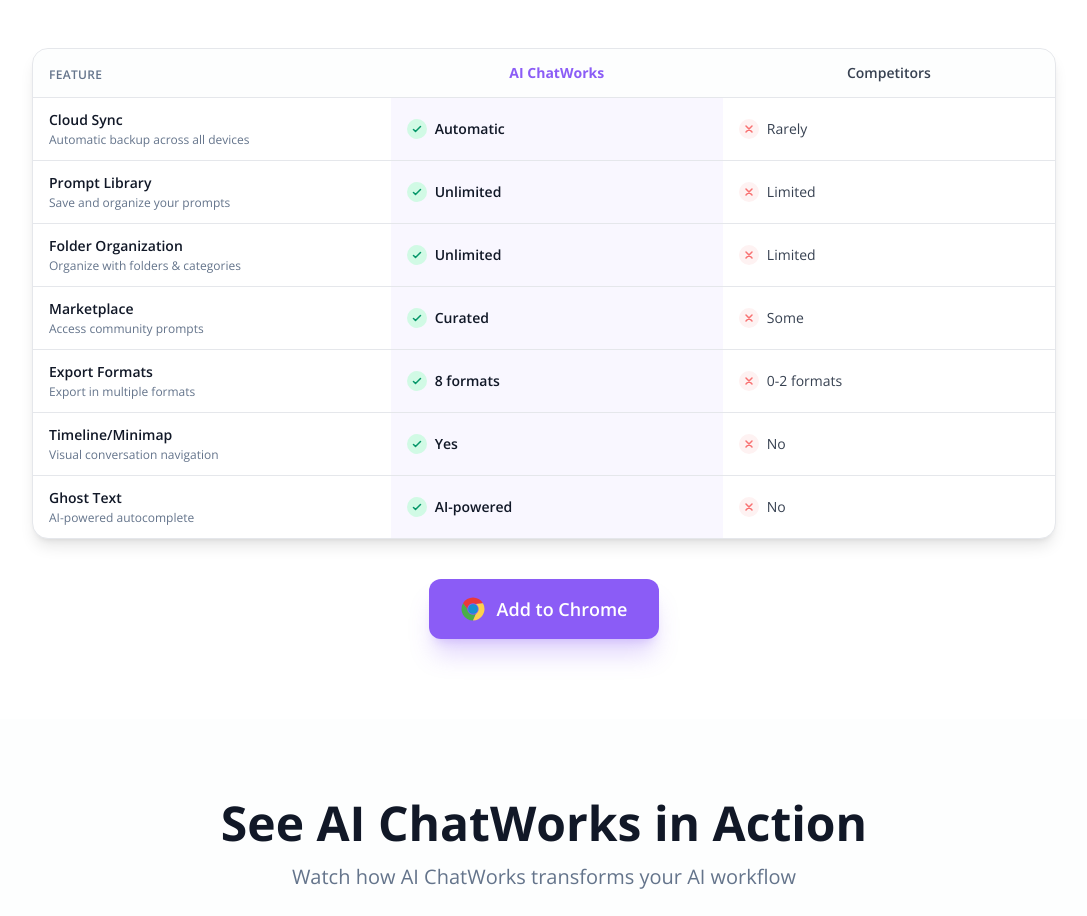
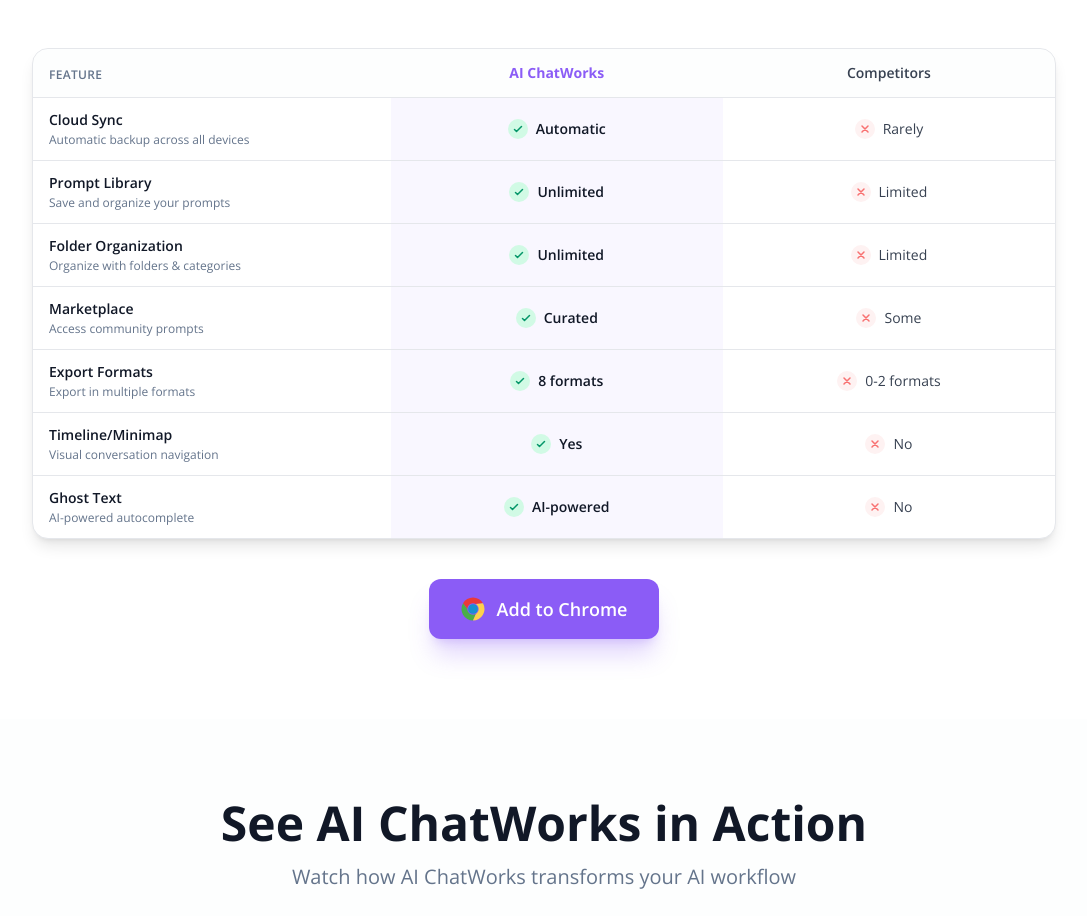
Before and after one commit to roeymit84/ai-chatworks-website, a Next.js app: page / in a window 1280 px wide. Shown: the part 1930-2846 px from the top of the page, without its empty margins (96-1183 px from the left). Built offline with nearby package versions, Linux system fonts and the light colour scheme.

Commit message:
Add files via upload

```diff
--- a/app/page.jsx
+++ b/app/page.jsx
@@ -214,7 +214,7 @@
                       <div className="text-xs text-brand-slate">Automatic backup across all devices</div>
                     </td>
                     <td className="px-4 py-3 bg-brand-purple/5">
-                      <div className="flex items-center gap-2 justify-start">
+                      <div className="flex items-center gap-2 justify-center">
                         <div className="w-5 h-5 rounded-full bg-emerald-100 flex items-center justify-center flex-shrink-0">
                           <svg className="w-3 h-3 text-emerald-600" fill="none" stroke="currentColor" viewBox="0 0 24 24">
                             <path strokeLinecap="round" strokeLinejoin="round" strokeWidth={3} d="M5 13l4 4L19 7" />
@@ -224,7 +224,7 @@
                       </div>
                     </td>
                     <td className="px-4 py-3">
-                      <div className="flex items-center gap-2 justify-start">
+                      <div className="flex items-center gap-2 justify-center">
                         <div className="w-5 h-5 rounded-full bg-red-50 flex items-center justify-center flex-shrink-0">
                           <svg className="w-3 h-3 text-red-400" fill="none" stroke="currentColor" viewBox="0 0 24 24">
                             <path strokeLinecap="round" strokeLinejoin="round" strokeWidth={3} d="M6 18L18 6M6 6l12 12" />
@@ -242,7 +242,7 @@
                       <div className="text-xs text-brand-slate">Save and organize your prompts</div>
                     </td>
                     <td className="px-4 py-3 bg-brand-purple/5">
-                      <div className="flex items-center gap-2 justify-start">
+                      <div className="flex items-center gap-2 justify-center">
                         <div className="w-5 h-5 rounded-full bg-emerald-100 flex items-center justify-center flex-shrink-0">
                           <svg className="w-3 h-3 text-emerald-600" fill="none" stroke="currentColor" viewBox="0 0 24 24">
                             <path strokeLinecap="round" strokeLinejoin="round" strokeWidth={3} d="M5 13l4 4L19 7" />
@@ -252,7 +252,7 @@
                       </div>
                     </td>
                     <td className="px-4 py-3">
-                      <div className="flex items-center gap-2 justify-start">
+                      <div className="flex items-center gap-2 justify-center">
                         <div className="w-5 h-5 rounded-full bg-red-50 flex items-center justify-center flex-shrink-0">
                           <svg className="w-3 h-3 text-red-400" fill="none" stroke="currentColor" viewBox="0 0 24 24">
                             <path strokeLinecap="round" strokeLinejoin="round" strokeWidth={3} d="M6 18L18 6M6 6l12 12" />
@@ -270,7 +270,7 @@
                       <div className="text-xs text-brand-slate">Organize with folders & categories</div>
                     </td>
                     <td className="px-4 py-3 bg-brand-purple/5">
-                      <div className="flex items-center gap-2 justify-start">
+                      <div className="flex items-center gap-2 justify-center">
                         <div className="w-5 h-5 rounded-full bg-emerald-100 flex items-center justify-center flex-shrink-0">
                           <svg className="w-3 h-3 text-emerald-600" fill="none" stroke="currentColor" viewBox="0 0 24 24">
                             <path strokeLinecap="round" strokeLinejoin="round" strokeWidth={3} d="M5 13l4 4L19 7" />
@@ -280,7 +280,7 @@
                       </div>
                     </td>
                     <td className="px-4 py-3">
-                      <div className="flex items-center gap-2 justify-start">
+                      <div className="flex items-center gap-2 justify-center">
                         <div className="w-5 h-5 rounded-full bg-red-50 flex items-center justify-center flex-shrink-0">
                           <svg className="w-3 h-3 text-red-400" fill="none" stroke="currentColor" viewBox="0 0 24 24">
                             <path strokeLinecap="round" strokeLinejoin="round" strokeWidth={3} d="M6 18L18 6M6 6l12 12" />
@@ -298,7 +298,7 @@
                       <div className="text-xs text-brand-slate">Access community prompts</div>
                     </td>
                     <td className="px-4 py-3 bg-brand-purple/5">
-                      <div className="flex items-center gap-2 justify-start">
+                      <div className="flex items-center gap-2 justify-center">
                         <div className="w-5 h-5 rounded-full bg-emerald-100 flex items-center justify-center flex-shrink-0">
                           <svg className="w-3 h-3 text-emerald-600" fill="none" stroke="currentColor" viewBox="0 0 24 24">
                             <path strokeLinecap="round" strokeLinejoin="round" strokeWidth={3} d="M5 13l4 4L19 7" />
@@ -308,7 +308,7 @@
                       </div>
                     </td>
                     <td className="px-4 py-3">
-                      <div className="flex items-center gap-2 justify-start">
+                      <div className="flex items-center gap-2 justify-center">
                         <div className="w-5 h-5 rounded-full bg-red-50 flex items-center justify-center flex-shrink-0">
                           <svg className="w-3 h-3 text-red-400" fill="none" stroke="currentColor" viewBox="0 0 24 24">
                             <path strokeLinecap="round" strokeLinejoin="round" strokeWidth={3} d="M6 18L18 6M6 6l12 12" />
@@ -326,7 +326,7 @@
                       <div className="text-xs text-brand-slate">Export in multiple formats</div>
                     </td>
                     <td className="px-4 py-3 bg-brand-purple/5">
-                      <div className="flex items-center gap-2 justify-start">
+                      <div className="flex items-center gap-2 justify-center">
                         <div className="w-5 h-5 rounded-full bg-emerald-100 flex items-center justify-center flex-shrink-0">
                           <svg className="w-3 h-3 text-emerald-600" fill="none" stroke="currentColor" viewBox="0 0 24 24">
                             <path strokeLinecap="round" strokeLinejoin="round" strokeWidth={3} d="M5 13l4 4L19 7" />
@@ -336,7 +336,7 @@
                       </div>
                     </td>
                     <td className="px-4 py-3">
-                      <div className="flex items-center gap-2 justify-start">
+                      <div className="flex items-center gap-2 justify-center">
                         <div className="w-5 h-5 rounded-full bg-red-50 flex items-center justify-center flex-shrink-0">
                           <svg className="w-3 h-3 text-red-400" fill="none" stroke="currentColor" viewBox="0 0 24 24">
                             <path strokeLinecap="round" strokeLinejoin="round" strokeWidth={3} d="M6 18L18 6M6 6l12 12" />
@@ -354,7 +354,7 @@
                       <div className="text-xs text-brand-slate">Visual conversation navigation</div>
                     </td>
                     <td className="px-4 py-3 bg-brand-purple/5">
-                      <div className="flex items-center gap-2 justify-start">
+                      <div className="flex items-center gap-2 justify-center">
                         <div className="w-5 h-5 rounded-full bg-emerald-100 flex items-center justify-center flex-shrink-0">
                           <svg className="w-3 h-3 text-emerald-600" fill="none" stroke="currentColor" viewBox="0 0 24 24">
                             <path strokeLinecap="round" strokeLinejoin="round" strokeWidth={3} d="M5 13l4 4L19 7" />
@@ -364,7 +364,7 @@
                       </div>
                     </td>
                     <td className="px-4 py-3">
-                      <div className="flex items-center gap-2 justify-start">
+                      <div className="flex items-center gap-2 justify-center">
                         <div className="w-5 h-5 rounded-full bg-red-50 flex items-center justify-center flex-shrink-0">
                           <svg className="w-3 h-3 text-red-400" fill="none" stroke="currentColor" viewBox="0 0 24 24">
                             <path strokeLinecap="round" strokeLinejoin="round" strokeWidth={3} d="M6 18L18 6M6 6l12 12" />
@@ -382,7 +382,7 @@
                       <div className="text-xs text-brand-slate">AI-powered autocomplete</div>
                     </td>
                     <td className="px-4 py-3 bg-brand-purple/5">
-                      <div className="flex items-center gap-2 justify-start">
+                      <div className="flex items-center gap-2 justify-center">
                         <div className="w-5 h-5 rounded-full bg-emerald-100 flex items-center justify-center flex-shrink-0">
                           <svg className="w-3 h-3 text-emerald-600" fill="none" stroke="currentColor" viewBox="0 0 24 24">
                             <path strokeLinecap="round" strokeLinejoin="round" strokeWidth={3} d="M5 13l4 4L19 7" />
@@ -392,7 +392,7 @@
                       </div>
                     </td>
                     <td className="px-4 py-3">
-                      <div className="flex items-center gap-2 justify-start">
+                      <div className="flex items-center gap-2 justify-center">
                         <div className="w-5 h-5 rounded-full bg-red-50 flex items-center justify-center flex-shrink-0">
                           <svg className="w-3 h-3 text-red-400" fill="none" stroke="currentColor" viewBox="0 0 24 24">
                             <path strokeLinecap="round" strokeLinejoin="round" strokeWidth={3} d="M6 18L18 6M6 6l12 12" />
```
